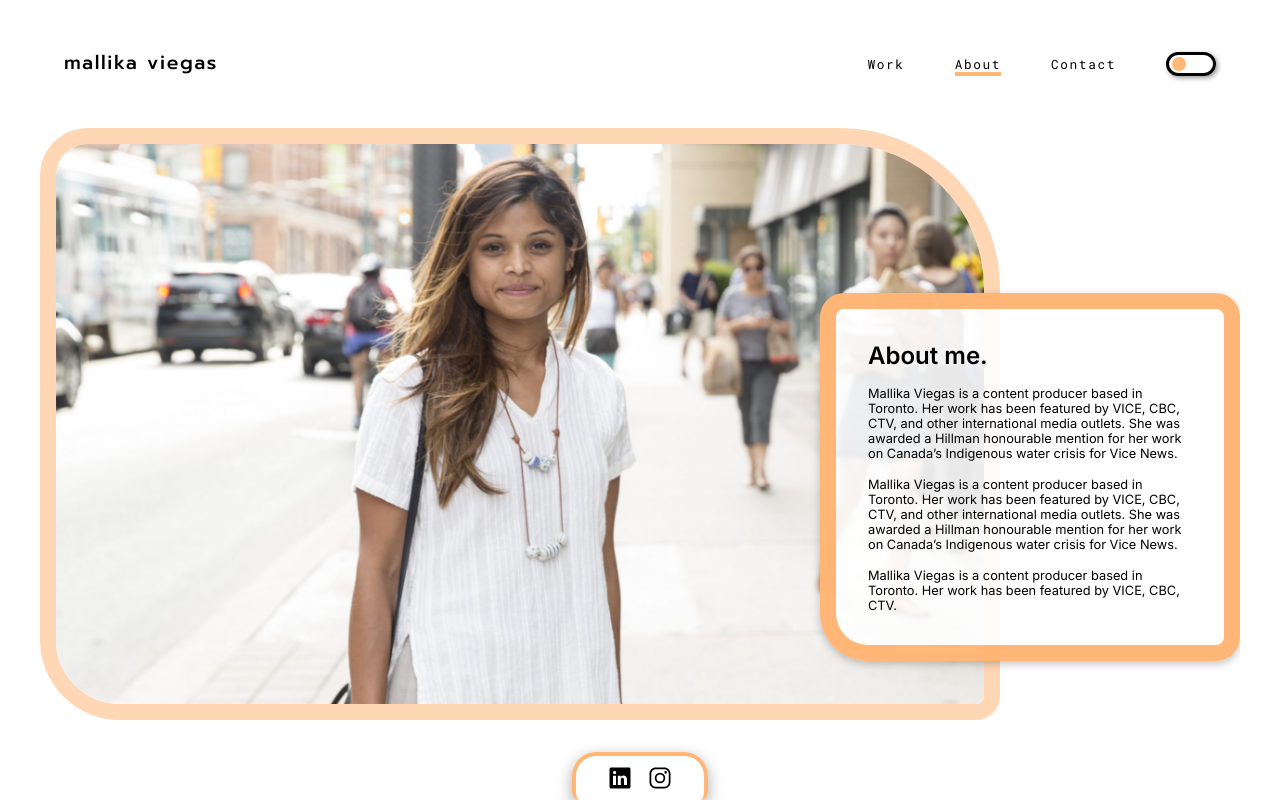
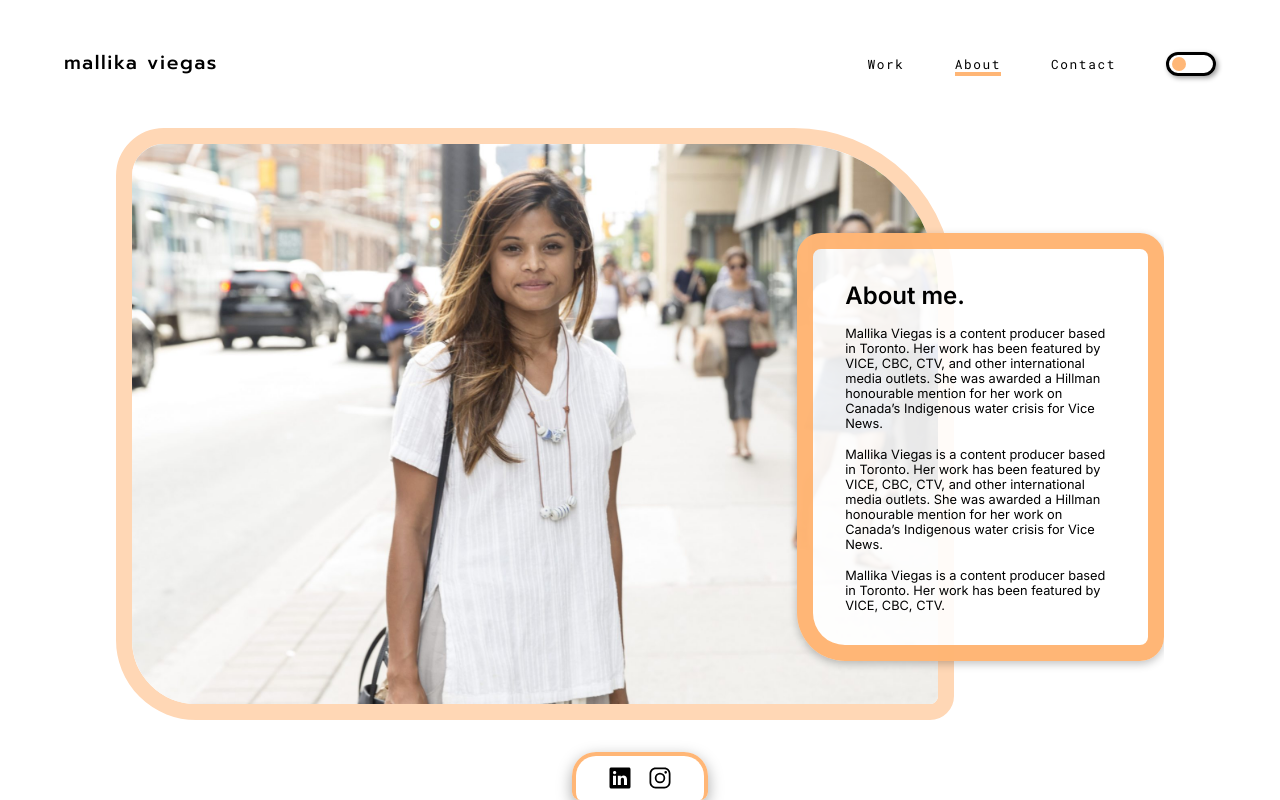
Before and after one commit to raps2019/mallika-viegas, a React (Create React App) app: page /about in a window 1280 px wide. Built offline with nearby package versions, Linux system fonts and the light colour scheme; a web font is replaced by a local one.

Commit message:
added redirects file to avoid page not found error on reload within route

```diff
--- a/src/globalStyles/GlobalStyles.js
+++ b/src/globalStyles/GlobalStyles.js
@@ -31,7 +31,7 @@ export const GlobalWindowContainer = styled.div`
 export const GlobalPageContainer = styled(motion.div)`
   /* z-index: 1; */
   width: 95%;
-  max-width: 1200px;
+  max-width: 1048px;
   height: 100vh;
   display: flex;
   flex-direction: column;
```
Also changed, not shown: 1 other file (tests, documents, lock files or other folders).
